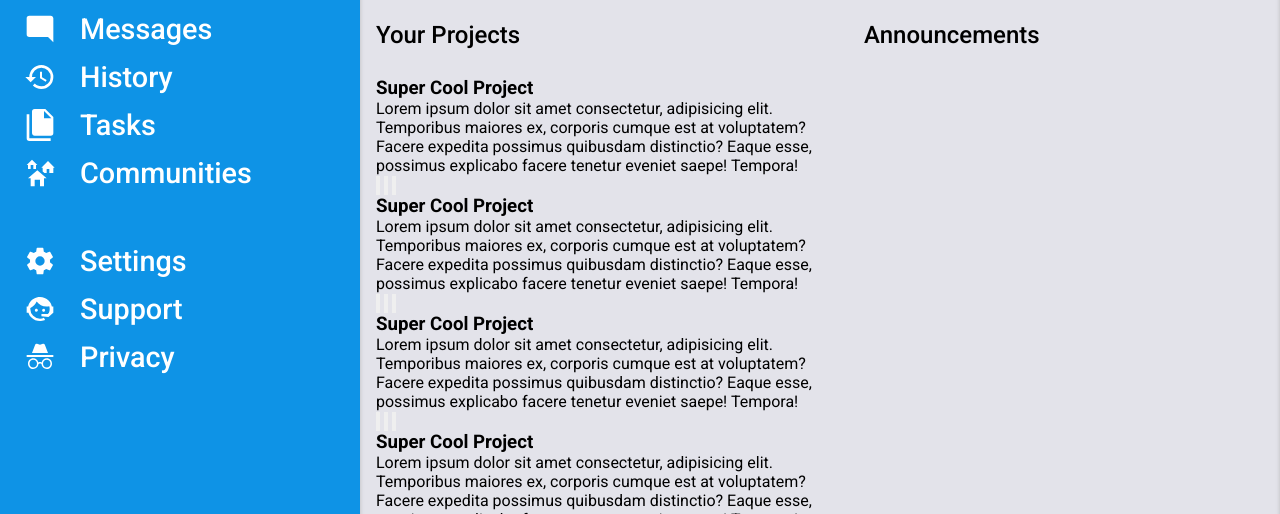
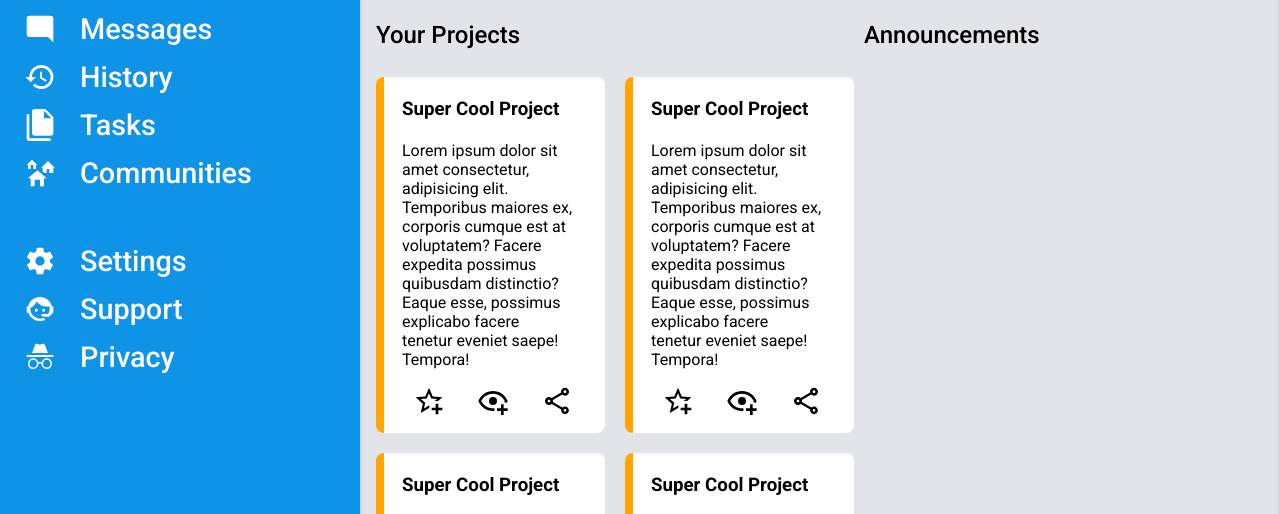
Before and after one commit to Loopo79/theodinproject-admin-dashboard, a plain HTML site: page index.html in a window 1280 px wide. Shown: the part 207-721 px from the top of the page. Drawn offline with Linux system fonts and the light colour scheme.

Commit message:
style(css): style project-section

```diff
--- a/style.css
+++ b/style.css
@@ -211,6 +211,47 @@ body {
 
 .project-section {
     grid-area: project-section;
+    display: grid;
+    grid: 1fr / 1fr 1fr;
+    gap: 20px;
+}
+
+.project-section > .project-card {
+    display: grid;
+    grid:
+        "project-card-border project-card-title" 64px
+        "project-card-border project-card-description" 1fr
+        "project-card-border project-card-interactable-container" 64px
+        / 18px 1fr;
+    background-color: var(--header-background-color);
+    border-radius: 8px;
+    align-items: center;
+    padding-right: 32px;
+    border-left: 8px solid orange;
+}
+
+.project-section > .project-card > .project-card-title {
+    grid-area: project-card-title;
+}
+
+.project-section > .project-card > .project-card-description {
+    grid-area: project-card-description;
+}
+
+.project-section > .project-card > .project-card-interactable-container {
+    grid-area: project-card-interactable-container;
+    display: grid;
+    grid: 32px / auto-flow 32px;
+    justify-content: end;
+    gap: 32px;
+}
+
+.project-section
+    > .project-card
+    > .project-card-interactable-container
+    > button {
+    background-color: var(--header-background-color);
+    border: none;
 }
 
 .announcement-section-title {
```
